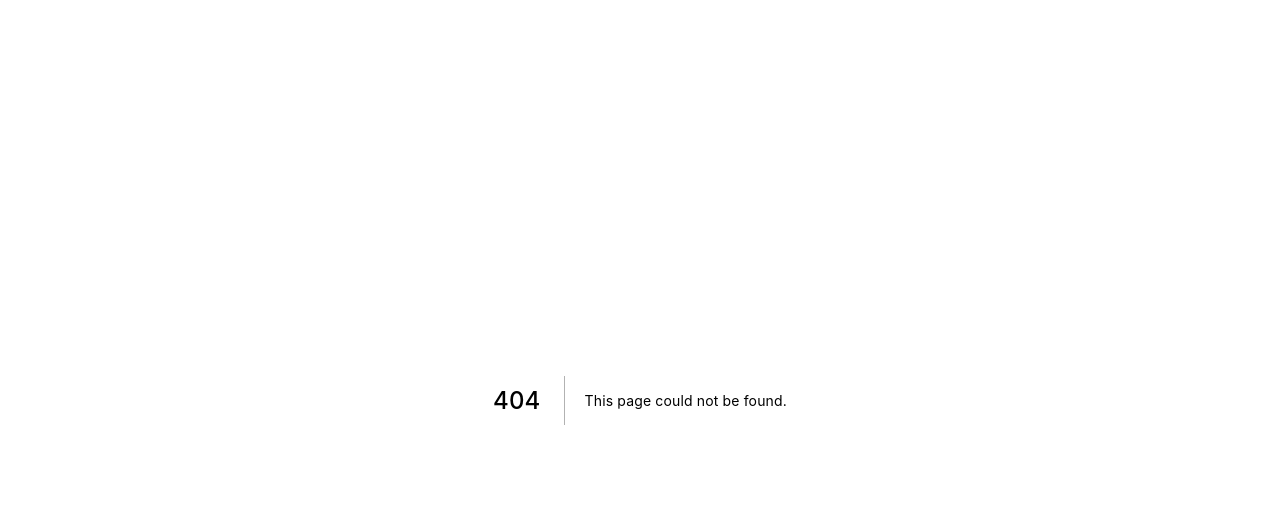
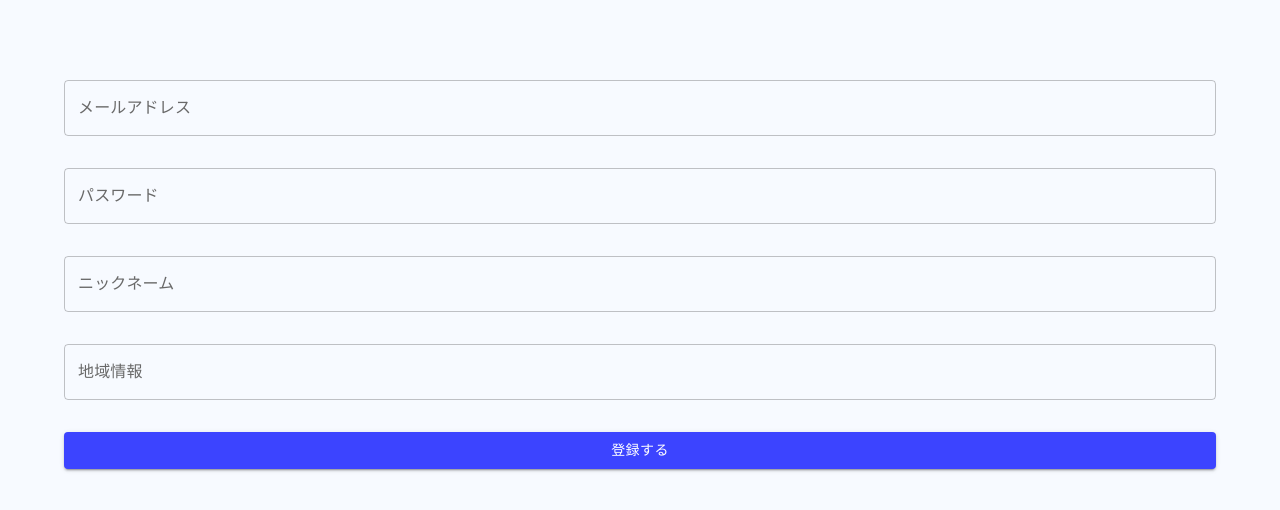
Before and after one commit to aohana-AO/Tornade2022, a Next.js app: page /signin in a window 1280 px wide. Before the commit this address had no page. Shown: the top 510 px of the page. Built offline with nearby package versions, Linux system fonts and the light colour scheme; no server answers.

Commit message:
✨ 認証機能の追加

```diff
--- /dev/null
+++ b/src/components/pages/LogInPage/presenter.tsx
@@ -0,0 +1,26 @@
+import { Box, Button, TextField } from '@mui/material'
+import { ChangeEvent, useCallback, useState } from 'react'
+
+export type LogInPageProps = {
+  onClickLogInButton: (email: string, password: string) => void
+}
+
+export const LogInPagePresenter: React.FC<LogInPageProps> = ({ onClickLogInButton }) => {
+  const [email, setEmail] = useState('')
+  const [password, setPassword] = useState('')
+  const onChangeEmail = useCallback((e: ChangeEvent<HTMLInputElement | HTMLTextAreaElement>) => {
+    setEmail(e.target.value)
+  }, [])
+  const onChangePassword = useCallback((e: ChangeEvent<HTMLInputElement | HTMLTextAreaElement>) => {
+    setPassword(e.target.value)
+  }, [])
+  return (
+    <Box display='flex' flexDirection='column' sx={{ maxWidth: '1200px', mx: 'auto', pt: '64px', px: '24px' }}>
+      <TextField label='メールアドレス' value={email} onChange={(e) => onChangeEmail(e)} sx={{ my: '16px' }} />
+      <TextField label='パスワード' value={password} onChange={(e) => onChangePassword(e)} sx={{ my: '16px' }} />
+      <Button variant='contained' onClick={() => onClickLogInButton(email, password)} sx={{ my: '16px' }}>
+        ログインする
+      </Button>
+    </Box>
+  )
+}
--- /dev/null
+++ b/src/components/pages/SignInPage.tsx/index.tsx
@@ -0,0 +1,41 @@
+import { createUserWithEmailAndPassword } from 'firebase/auth'
+import { useRouter } from 'next/router'
+import { useCallback, useState } from 'react'
+import { createUserDocument } from '~/data/functions/users'
+import { auth } from '~/plugins/firebase'
+import { UsersDocument } from '~/types/users'
+import { SignInPagePresenter } from './presenter'
+
+export type SignInPageProps = {
+  // TODO
+}
+
+export const SignInPage: React.FC<SignInPageProps> = () => {
+  const router = useRouter()
+  // 新規登録
+  const onClickSignInButton = useCallback((email: string, password: string, userName: string, areaInfo: string) => {
+    createUserWithEmailAndPassword(auth, email, password)
+      .then((userCredential) => {
+        // Signed in
+        const user = userCredential.user
+        // firestore に user ドキュメントを作成
+        const userData: UsersDocument = {
+          areaInfo: areaInfo,
+          id: user.uid,
+          name: userName,
+        }
+        createUserDocument(userData)
+        // TODO: グローバルで状態を管理
+        // トップページへ戻る
+        router.push('/')
+      })
+      .catch((error) => {
+        const errorCode = error.code
+        const errorMessage = error.message
+        // TODO: エラー文を表示
+        console.log(errorCode, errorMessage)
+      })
+  }, [])
+
+  return <SignInPagePresenter onClickSignInButton={onClickSignInButton} />
+}
--- /dev/null
+++ b/src/components/pages/SignInPage.tsx/presenter.tsx
@@ -0,0 +1,41 @@
+import { Box, Button, TextField } from '@mui/material'
+import { ChangeEvent, useCallback, useState } from 'react'
+
+export type SignInPagePresenterProps = {
+  onClickSignInButton: (email: string, password: string, userName: string, areaInfo: string) => void
+}
+
+export const SignInPagePresenter: React.FC<SignInPagePresenterProps> = ({ onClickSignInButton }) => {
+  const [email, setEmail] = useState('')
+  const [password, setPassword] = useState('')
+  const [userName, setUserName] = useState('')
+  const [areaInfo, setAreaInfo] = useState('')
+  const onChangeEmail = useCallback((e: ChangeEvent<HTMLInputElement | HTMLTextAreaElement>) => {
+    setEmail(e.target.value)
+  }, [])
+  const onChangePassword = useCallback((e: ChangeEvent<HTMLInputElement | HTMLTextAreaElement>) => {
+    setPassword(e.target.value)
+  }, [])
+  const onChangeUserName = useCallback((e: ChangeEvent<HTMLInputElement | HTMLTextAreaElement>) => {
+    setUserName(e.target.value)
+  }, [])
+  const onChangeAreaInfo = useCallback((e: ChangeEvent<HTMLInputElement | HTMLTextAreaElement>) => {
+    setAreaInfo(e.target.value)
+  }, [])
+
+  return (
+    <Box display='flex' flexDirection='column' sx={{ maxWidth: '1200px', mx: 'auto', pt: '64px', px: '24px' }}>
+      <TextField label='メールアドレス' value={email} onChange={(e) => onChangeEmail(e)} sx={{ my: '16px' }} />
+      <TextField label='パスワード' value={password} onChange={(e) => onChangePassword(e)} sx={{ my: '16px' }} />
+      <TextField label='ニックネーム' value={userName} onChange={(e) => onChangeUserName(e)} sx={{ my: '16px' }} />
+      <TextField label='地域情報' value={areaInfo} onChange={(e) => onChangeAreaInfo(e)} sx={{ my: '16px' }} />
+      <Button
+        variant='contained'
+        onClick={() => onClickSignInButton(email, password, userName, areaInfo)}
+        sx={{ my: '16px' }}
+      >
+        登録する
+      </Button>
+    </Box>
+  )
+}
--- a/src/data/functions/users.ts
+++ b/src/data/functions/users.ts
@@ -1,10 +1,10 @@
-import { addDoc } from 'firebase/firestore'
+import { doc, setDoc } from 'firebase/firestore'
 import { UsersDocument } from '~/types/users'
 import { firebaseRefs } from '../schema'
 
 export const createUserDocument = async (user: UsersDocument) => {
   try {
-    await addDoc(firebaseRefs.users.parent, {
+    await setDoc(doc(firebaseRefs.users.parent, user.id), {
       ...user,
     })
   } catch (e) {
--- /dev/null
+++ b/src/pages/signin/index.tsx
@@ -0,0 +1,8 @@
+import { NextPage } from 'next'
+import { SignInPage } from '~/components/pages/SignInPage.tsx'
+
+const SignIn: NextPage = () => {
+  return <SignInPage />
+}
+
+export default SignIn
```
Also changed, not shown: src/components/pages/LogInPage/index.tsx (added, +31 -0 lines), src/pages/index.tsx (+7 -17 lines), src/pages/login/index.tsx (added, +8 -0 lines).
